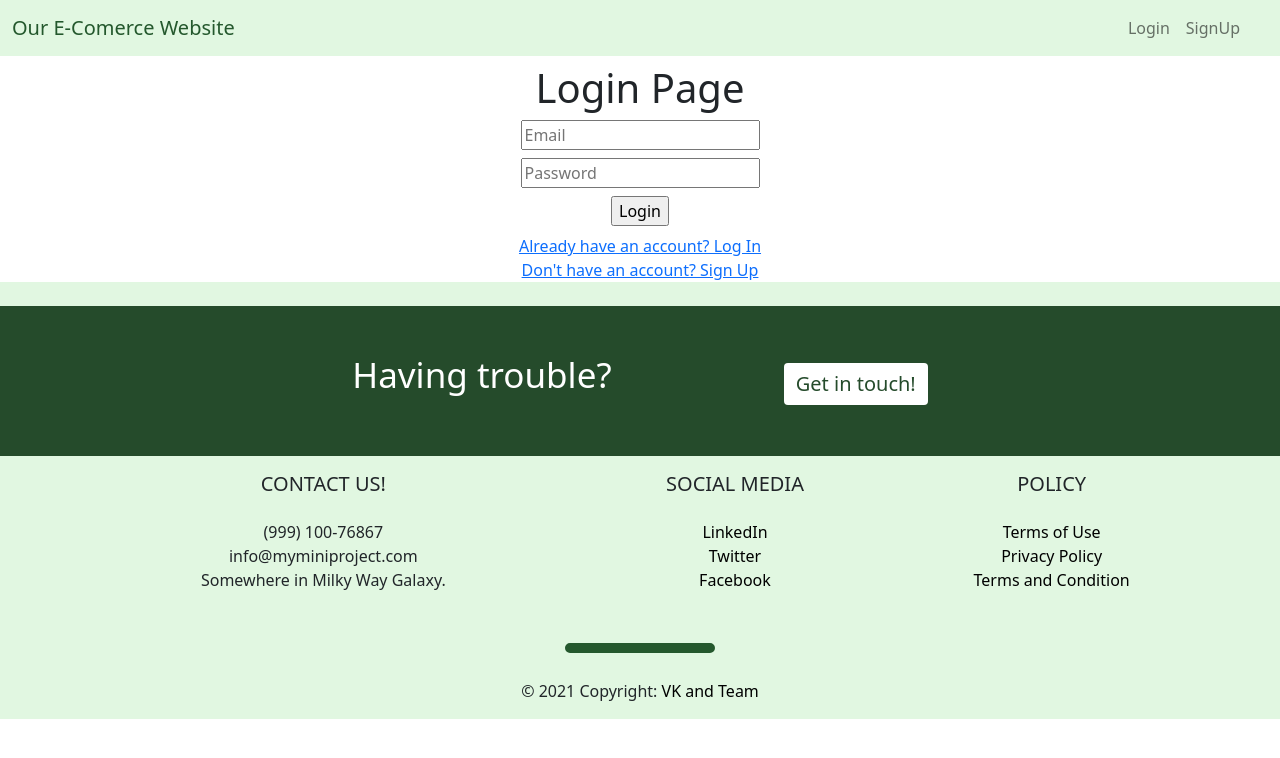
After one commit to vinaykumar7686/ECommerce-Flask, a Flask app: page /login in a window 1280 px wide. The commit adds this page. Shown: the top 758 px of the page. Run offline with Flask 2, Linux system fonts and the light colour scheme.

Commit message:
merge Successful

```diff
--- a/app.py
+++ b/app.py
@@ -1,43 +1,99 @@
-from flask import Flask, render_template, url_for, request, redirect
+import os
+from flask import Flask, url_for, redirect, request
+from flask.templating import render_template
 from flask_sqlalchemy import SQLAlchemy
+from flask_login import UserMixin, login_manager, login_user, login_required, LoginManager, current_user, logout_user
+from flask_wtf import FlaskForm
+from wtforms import StringField, PasswordField, SubmitField
+from wtforms.validators import InputRequired, Length, ValidationError, EqualTo
+from werkzeug.security import generate_password_hash, check_password_hash
+from flask_bcrypt import Bcrypt
 from datetime import datetime
 import base64
 
+
+SECRET_KEY = os.urandom(32)
 app = Flask(__name__)
+bcrypt = Bcrypt(app)
+db = SQLAlchemy(app)
+app.config['SQLALCHEMY_TRACK_MODIFICATIONS'] = False
 app.config['SQLALCHEMY_DATABASE_URI'] = 'sqlite:///database.db'
+app.config['SECRET_KEY'] = SECRET_KEY
 
-db = SQLAlchemy(app)
-
-# def render_picture(data):
-#     '''
-#     Function to render a picture!
-#     '''
-#     render_pic = base64.b64encode(data).decode('ascii')
-#     return render_pic
+login_manager = LoginManager()
+login_manager.init_app(app)
+login_manager.login_view = "login"
 
 
-#--------------------------------> Table to store products
+@login_manager.user_loader
+def load_user(user_id):
+    return User.query.get(int(user_id))
+
+
+# --------------------------------> Table to store products
 class ProductsInfo(db.Model):
-    id = db.Column(db.Integer, primary_key = True)
-    name = db.Column(db.String(200), nullable = False)
-    description = db.Column(db.String(200), nullable = False)
+    id = db.Column(db.Integer, primary_key=True)
+    name = db.Column(db.String(200), nullable=False)
+    description = db.Column(db.String(200), nullable=False)
     price = db.Column(db.Integer)
-    link = db.Column(db.String(200), nullable = False)
-    dateaddes = db.Column(db.DateTime, default = datetime.utcnow)
-    thumbnailLink = db.Column(db.Text, nullable = True)
+    link = db.Column(db.String(200), nullable=False)
+    dateaddes = db.Column(db.DateTime, default=datetime.utcnow)
+    thumbnailLink = db.Column(db.Text, nullable=True)
 
     def __repr__(self):
         return f'<Task : {self.id}>'
 
 
-# ------------------------------> For user to view homepage
-@app.route('/')
-def homepage():
-    return render_template('index.html')
+class User(db.Model, UserMixin):
+    id = db.Column(db.Integer, primary_key=True)
+    username = db.Column(db.String(20), nullable=False, unique=True)
+    password = db.Column(db.String(80), nullable=False)
+    email = db.Column(db.String(20), nullable=False, unique=True)
+    mobile = db.Column(db.String(20), nullable=False, unique=True)
 
 
+class RegsiterForm(FlaskForm):
+    username = StringField(validators=[InputRequired(), Length(
+        min=4, max=20)], render_kw={"placeholder": "Username"})
+    email = StringField(validators=[InputRequired(), Length(
+        min=4, max=40)], render_kw={"placeholder": "Email"})
+    mobile = StringField(validators=[InputRequired(), Length(
+        min=4, max=40)], render_kw={"placeholder": "Mobile no."})
+    password = PasswordField(validators=[InputRequired(), Length(
+        min=4, max=20)], render_kw={"placeholder": "Password"})
+    password2 = PasswordField(validators=[InputRequired(), EqualTo(
+        'password')], render_kw={"placeholder": "Confirm Password"})
+    submit = SubmitField("Register")
+
+    def validate_user(self, username, email, mobile):
+        existing_user_username = User.query.filter_by(
+            username=username.data).first()
+        if existing_user_username:
+            raise ValidationError(
+                'User already exists. Please choose a different username.')
+
+        existing_user_email = User.query.filter_by(email=email.data).first()
+        if existing_user_email:
+            raise ValidationError(
+                'User already exists. Please choose a different username.')
+
+        existing_user_mobile = User.query.filter_by(mobile=mobile.data).first()
+        if existing_user_mobile:
+            raise ValidationError(
+                'User already exists. Please choose a different username.')
+
+
+class LoginForm(FlaskForm):
+    email = StringField(validators=[InputRequired(), Length(
+        min=4, max=20)], render_kw={"placeholder": "Email"})
+    password = PasswordField(validators=[InputRequired(), Length(
+        min=4, max=20)], render_kw={"placeholder": "Password"})
+    submit = SubmitField("Login")
+
 # ------------------------------> For admin to view the products and delete them
-@app.route('/admin', methods = ['GET', 'POST'])
+
+
+@app.route('/admin', methods=['GET', 'POST'])
 def adminHome():
 
     # --------------> For admin to add new product
@@ -48,11 +104,11 @@ def adminHome():
         # render_file = render_picture(data)
 
         newItem = ProductsInfo(
-            name = request.form['productName'],
-            description = request.form['productDescription'],
-            price = request.form['productPrice'],
-            link = request.form['productLink'],
-            thumbnailLink = request.form['thumbnailLink']
+            name=request.form['productName'],
+            description=request.form['productDescription'],
+            price=request.form['productPrice'],
+            link=request.form['productLink'],
+            thumbnailLink=request.form['thumbnailLink']
             # thumbnail = render_file
         )
         try:
@@ -62,13 +118,13 @@ def adminHome():
         except:
             return "There was an issue pushing to database"
 
-    #--------------------> For admin to display all the stored products
+    # --------------------> For admin to display all the stored products
     else:
         products = ProductsInfo.query.order_by(ProductsInfo.name).all()
-        return render_template('Admin/adminPanel.html', products = products)
+        return render_template('Admin/adminPanel.html', products=products)
 
 
-#-----------------------> For admin to delete a product
+# -----------------------> For admin to delete a product
 @app.route('/delete/<int:id>')
 def deleteProduct(id):
     print(id)
@@ -81,5 +137,47 @@ def deleteProduct(id):
         return "Some error occured while deleting the file"
 
 
-if __name__ == "__main__":
-    app.run(debug = True)
+@app.route('/')
+def home():
+    return render_template('home.html')
+
+
+@app.route('/login', methods=['GET', 'POST'])
+def login():
+    form = LoginForm()
+    if form.validate_on_submit():
+        email = User.query.filter_by(email=form.email.data).first()
+        if email:
+            if bcrypt.check_password_hash(email.password, form.password.data):
+                login_user(email)
+                return redirect(url_for('dashboard'))
+    return render_template('login.html', form=form)
+
+
+@app.route('/logout', methods=['GET', 'POST'])
+def logout():
+    logout_user()
+    return redirect(url_for('login'))
+
+
+@app.route('/dashboard', methods=['GET', 'POST'])
+@login_required
+def dashboard():
+    return render_template('dashboard.html')
+
+
+@app.route('/signup', methods=['GET', 'POST'])
+def signup():
+    form = RegsiterForm()
+    if form.validate_on_submit():
+        hashed_password = bcrypt.generate_password_hash(form.password.data, 12)
+        new_user = User(username=form.username.data, password=hashed_password,
+                        email=form.email.data, mobile=form.mobile.data)
+        db.session.add(new_user)
+        db.session.commit()
+        return redirect(url_for('login'))
+    return render_template('register.html', form=form)
+
+
+if __name__ == '__main__':
+    app.run(debug=True)
--- a/static/css/productPage.css
+++ b/static/footer.css
@@ -1,11 +1,3 @@
-/*____________________Navbar---------------------------------------------*/
-.navLogger{
-    margin-right: 20px;
-    margin-left: auto;
-}
-
-/*____________________Footer---------------------------------------------*/
-
 .wholeFooter{
     background-color: rgb(225, 247, 225);
 }
--- /dev/null
+++ b/static/home_page_body.css
@@ -0,0 +1,38 @@
+* {
+    box-sizing: border-box;
+}
+
+.column {
+    float: left;
+    width: 24%;
+    padding: 10px;
+}
+
+.resource {
+    margin-top: 40px;
+    margin-left: 60px;
+    margin-right: -20px;
+    width: 20%;
+    display: inline-block;
+    text-align: center;
+    border-radius: 20px;
+    background-color: rgb(228, 228, 228);
+    box-shadow: 0 3px 10px rgb(0 0 0 / 0.2);
+    border-color: transparent;
+    min-width: 250px;
+}
+
+.resource_img {
+    width: 100%;
+}
+
+.cust_size {
+    margin: 0px;
+    margin-bottom: 20px;
+    width: 100px;
+    height: 30px;
+}
+
+.custom_button {
+    background-color: grey;
+}
--- /dev/null
+++ b/static/navbar.css
@@ -0,0 +1,4 @@
+.navLogger{
+    margin-right: 20px;
+    margin-left: auto;
+}
--- a/templates/Admin/adminPanel.html
+++ b/templates/Admin/adminPanel.html
@@ -1,7 +1,7 @@
 {% extends 'base.html' %}
 
 {% block head %}
-<link rel="stylesheet" href="{{url_for('static', filename = '/css/adminPanel.css')}}">
+<link rel="stylesheet" href="{{url_for('static', filename = '/adminPanel.css')}}">
 <title>Admin HomePage</title>
 {% endblock %}
 
--- /dev/null
+++ b/templates/heading.html
@@ -0,0 +1,161 @@
+<!DOCTYPE html>
+<html lang="en">
+  <head>
+    <meta charset="UTF-8" />
+    <meta http-equiv="X-UA-Compatible" content="IE=edge" />
+    <meta name="viewport" content="width=device-width, initial-scale=1.0" />
+    <link
+      href="https://cdn.jsdelivr.net/npm/bootstrap@5.0.2/dist/css/bootstrap.min.css"
+      rel="stylesheet"
+      integrity="sha384-EVSTQN3/azprG1Anm3QDgpJLIm9Nao0Yz1ztcQTwFspd3yD65VohhpuuCOmLASjC"
+      crossorigin="anonymous"
+    />
+    <link rel="stylesheet" href="/static/home_page_body.css">
+    <link rel="stylesheet" href="/static/navbar.css" />
+    <link rel="stylesheet" href="/static/footer.css">
+    <script
+      src="https://cdn.jsdelivr.net/npm/bootstrap@5.0.2/dist/js/bootstrap.bundle.min.js"
+      integrity="sha384-MrcW6ZMFYlzcLA8Nl+NtUVF0sA7MsXsP1UyJoMp4YLEuNSfAP+JcXn/tWtIaxVXM"
+      crossorigin="anonymous"
+    ></script>
+    {% block title %} {%endblock%}
+  </head>
+  <body>
+    <nav
+      class="navbar navbar-expand-lg navbar-light bg-light"
+      style="padding: 0px"
+    >
+      <div class="container-fluid" style="background-color: rgb(225, 247, 225)">
+        <a class="navbar-brand" class="nav-link" href="{{ url_for('home')}}"" style="color: rgb(36, 88, 45)"
+          >Our E-Comerce Website
+        </a>
+        <button
+          class="navbar-toggler"
+          type="button"
+          data-bs-toggle="collapse"
+          data-bs-target="#navbarText"
+          aria-controls="navbarText"
+          aria-expanded="false"
+          aria-label="Toggle navigation"
+        >
+          <span class="navbar-toggler-icon"></span>
+        </button>
+
+        <div class="collapse navbar-collapse" id="navbarText">
+          <span class="navbar-text navLogger">
+            <ul class="navbar-nav me-auto mb-2 mb-lg-0">
+              <li class="nav-item">
+                <a class="nav-link" href="{{ url_for('login')}}">Login</a>
+              </li>
+              <li class="nav-item">
+                <a class="nav-link" href="{{ url_for('signup')}}">SignUp</a>
+              </li>
+            </ul>
+          </span>
+        </div>
+      </div>
+    </nav>
+    {%block content%} {%endblock%}
+    <footer class="page-footer font-small stylish-color-dark pt-4 wholeFooter">
+      <!-- Call to action -->
+      <section class="getInTouch">
+        <ul
+          class="list-unstyled list-inline text-center py-2"
+          style="margin: 0px"
+        >
+          <li class="list-inline-item">
+            <h5 class="mb-1 gitText">Having trouble?</h5>
+          </li>
+          <li class="list-inline-item">
+            <a href="#!" class="btn btn-danger btn-rounded" id="gitButton"
+              >Get in touch!</a
+            >
+          </li>
+        </ul>
+      </section>
+      <!-- Call to action -->
+
+      <!-- Footer Links -->
+      <div class="container text-center text-md-left">
+        <!-- Grid row -->
+        <div class="row">
+          <!-- Grid column -->
+          <div class="col-md-4 mx-auto">
+            <!-- Content -->
+            <h5 class="font-weight-bold text-uppercase mt-3 mb-4">
+              Contact us!
+            </h5>
+            <p>
+              (999) 100-76867<br />
+              info@myminiproject.com<br />
+              Somewhere in Milky Way Galaxy.
+            </p>
+          </div>
+          <!-- Grid column -->
+
+          <hr class="clearfix w-100 d-md-none" />
+
+          <!-- Grid column -->
+          <div class="col-md-2 mx-auto">
+            <!-- Links -->
+            <h5 class="font-weight-bold text-uppercase mt-3 mb-4">
+              Social Media
+            </h5>
+
+            <ul class="list-unstyled">
+              <li>
+                <a href="#!" class="links">LinkedIn</a>
+              </li>
+              <li>
+                <a href="#!" class="links">Twitter</a>
+              </li>
+              <li>
+                <a href="#!" class="links">Facebook</a>
+              </li>
+            </ul>
+          </div>
+          <!-- Grid column -->
+
+          <hr class="clearfix w-100 d-md-none" />
+
+          <!-- Grid column -->
+          <div class="col-md-2 mx-auto">
+            <!-- Links -->
+            <h5 class="font-weight-bold text-uppercase mt-3 mb-4">Policy</h5>
+
+            <ul class="list-unstyled">
+              <li>
+                <a href="#!" class="links">Terms of Use</a>
+              </li>
+              <li>
+                <a href="#!" class="links">Privacy Policy</a>
+              </li>
+              <li>
+                <a href="#!" class="links">Terms and Condition</a>
+              </li>
+            </ul>
+          </div>
+          <!-- Grid column -->
+        </div>
+        <!-- Grid row -->
+      </div>
+      <!-- Footer Links -->
+
+      <hr class="seperatorRule" />
+
+      <!-- Copyright -->
+      <div class="footer-copyright text-center py-3">
+        © 2021 Copyright:
+        <a href="https://mdbootstrap.com/" class="links"> VK and Team</a>
+      </div>
+      <!-- Copyright -->
+    </footer>
+    <!-- Footer -->
+
+    <script
+      src="https://cdn.jsdelivr.net/npm/bootstrap@5.0.2/dist/js/bootstrap.bundle.min.js"
+      integrity="sha384-MrcW6ZMFYlzcLA8Nl+NtUVF0sA7MsXsP1UyJoMp4YLEuNSfAP+JcXn/tWtIaxVXM"
+      crossorigin="anonymous"
+    ></script>
+  </body>
+</html>
--- /dev/null
+++ b/templates/login.html
@@ -0,0 +1,15 @@
+{% extends "heading.html" %}
+{% block content %}
+<div style="text-align: center">
+  <h1 class="my-2">Login Page</h1>
+  <form method="POST" action="">
+    <div class="form-group my-2">{{ form.hidden_tag() }}</div>
+    <div class="form-group my-2">{{ form.email }}</div>
+    <div class="form-group my-2">{{ form.password }}</div>
+    <div class="form-group my-2">{{ form.submit }}</div>
+  </form>
+  <a href="{{ url_for('login')}}">Already have an account? Log In</a><br />
+  <a href="{{ url_for('signup')}}">Don't have an account? Sign Up</a>
+</div>
+
+{% endblock %}
```
Also changed, not shown: templates/ProductPage.html (deleted, +0 -152 lines), templates/dashboard.html (added, +13 -0 lines), templates/home.html (added, +114 -0 lines), templates/index.html (deleted, +0 -10 lines), templates/register.html (added, +14 -0 lines), database.db, static/adminPanel.css (renamed from static/css/adminPanel.css).
